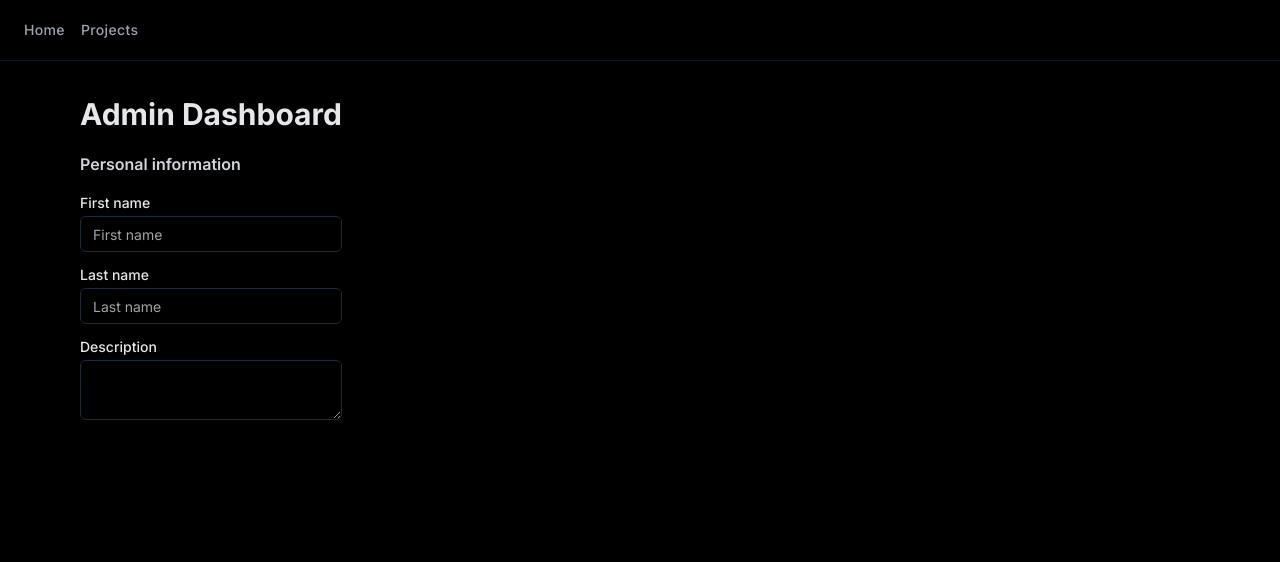
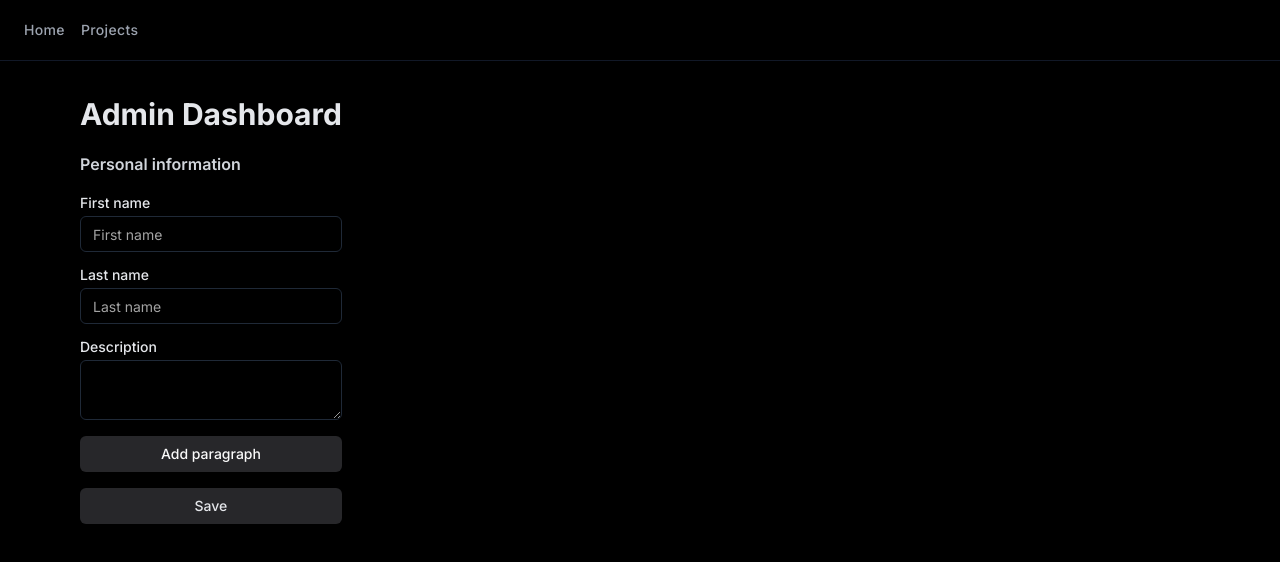
Before and after one commit to iLoveHanekawa/horizon, a Next.js app: page /admin in a window 1280 px wide. Shown: the top 562 px of the page. Built offline with nearby package versions, Linux system fonts and the light colour scheme.

Commit message:
feat[trpc]: Added basic trpc configurations

```diff
--- a/src/app/admin/page.tsx
+++ b/src/app/admin/page.tsx
@@ -1,3 +1,4 @@
+import { Button } from "@/components/ui/button"
 import { Input } from "@/components/ui/input"
 import { Label } from "@/components/ui/label"
 import { Textarea } from "@/components/ui/textarea"
@@ -9,19 +10,21 @@ export default function Page() {
                 <h1 className="text-3xl font-bold">Admin Dashboard</h1>
                 <h2 className="text-md font-semibold text-gray-300 mt-3">Personal information</h2>
             </div>
-            <form className="mt-5">
+            <form className="mt-5 flex flex-col gap-4">
                 <div className="grid w-full max-w-sm items-center gap-1.5">
                     <Label htmlFor="firstname">First name</Label>
                     <Input type="text" id="firstname" placeholder="First name" />
                 </div>
-                <div className="grid w-full max-w-sm items-center gap-1.5 mt-4">
+                <div className="grid w-full max-w-sm items-center gap-1.5">
                     <Label htmlFor="lastname">Last name</Label>
                     <Input type="text" id="lastname" placeholder="Last name" />
                 </div>
-                <div className="grid w-full max-w-sm items-center gap-1.5 mt-4">
+                <div className="grid w-full max-w-sm items-center gap-1.5">
                     <Label htmlFor="description">Description</Label>
                     <Textarea />
                 </div>
+                <Button className="bg-zinc-800">Add paragraph</Button>
+                <Button className="bg-zinc-800  text-gray-200 duration-300" type="submit">Save</Button>
             </form>
         </section>
     </main>
--- a/src/app/page.tsx
+++ b/src/app/page.tsx
@@ -4,7 +4,6 @@ import { IconTray } from "./components/IconTray";
 export default function Home() {
   return (
     <main className="horizon-page items-center">
-
       <IconTray />
     </main>
   );
--- /dev/null
+++ b/src/app/register/index.tsx
@@ -0,0 +1,7 @@
+import prisma from "@/db"
+
+export default async function Page() {
+    const user = prisma.user.findFirst();
+
+    return <div>Register</div>
+}
--- /dev/null
+++ b/src/components/ui/button.tsx
@@ -0,0 +1,57 @@
+import * as React from "react"
+import { Slot } from "@radix-ui/react-slot"
+import { cva, type VariantProps } from "class-variance-authority"
+
+import { cn } from "@/lib/utils"
+
+const buttonVariants = cva(
+  "inline-flex items-center justify-center whitespace-nowrap rounded-md text-sm font-medium transition-colors focus-visible:outline-none focus-visible:ring-1 focus-visible:ring-neutral-950 disabled:pointer-events-none disabled:opacity-50 dark:focus-visible:ring-neutral-300",
+  {
+    variants: {
+      variant: {
+        default:
+          "bg-neutral-900 text-neutral-50 shadow hover:bg-neutral-900/90 dark:bg-neutral-50 dark:text-neutral-900 dark:hover:bg-neutral-50/90",
+        destructive:
+          "bg-red-500 text-neutral-50 shadow-sm hover:bg-red-500/90 dark:bg-red-900 dark:text-neutral-50 dark:hover:bg-red-900/90",
+        outline:
+          "border border-neutral-200 bg-white shadow-sm hover:bg-neutral-100 hover:text-neutral-900 dark:border-neutral-800 dark:bg-neutral-950 dark:hover:bg-neutral-800 dark:hover:text-neutral-50",
+        secondary:
+          "bg-neutral-100 text-neutral-900 shadow-sm hover:bg-neutral-100/80 dark:bg-neutral-800 dark:text-neutral-50 dark:hover:bg-neutral-800/80",
+        ghost: "hover:bg-neutral-100 hover:text-neutral-900 dark:hover:bg-neutral-800 dark:hover:text-neutral-50",
+        link: "text-neutral-900 underline-offset-4 hover:underline dark:text-neutral-50",
+      },
+      size: {
+        default: "h-9 px-4 py-2",
+        sm: "h-8 rounded-md px-3 text-xs",
+        lg: "h-10 rounded-md px-8",
+        icon: "h-9 w-9",
+      },
+    },
+    defaultVariants: {
+      variant: "default",
+      size: "default",
+    },
+  }
+)
+
+export interface ButtonProps
+  extends React.ButtonHTMLAttributes<HTMLButtonElement>,
+    VariantProps<typeof buttonVariants> {
+  asChild?: boolean
+}
+
+const Button = React.forwardRef<HTMLButtonElement, ButtonProps>(
+  ({ className, variant, size, asChild = false, ...props }, ref) => {
+    const Comp = asChild ? Slot : "button"
+    return (
+      <Comp
+        className={cn(buttonVariants({ variant, size, className }))}
+        ref={ref}
+        {...props}
+      />
+    )
+  }
+)
+Button.displayName = "Button"
+
+export { Button, buttonVariants }
--- /dev/null
+++ b/src/db.ts
@@ -0,0 +1,23 @@
+import { PrismaClient } from '@prisma/client'
+
+const prismaClientSingleton = () => {
+  return new PrismaClient()
+}
+
+declare global {
+  var prisma: undefined | ReturnType<typeof prismaClientSingleton>
+}
+
+type BigIntWithSerializer = {
+  toJSON: () => string
+} & typeof globalThis.BigInt.prototype
+
+(globalThis.BigInt.prototype as BigIntWithSerializer).toJSON = function() {
+  return this.toString()
+}
+
+const prisma = globalThis.prisma ?? prismaClientSingleton()
+
+export default prisma
+
+if (process.env.NODE_ENV !== 'production') globalThis.prisma = prisma
--- /dev/null
+++ b/src/pages/api/[trpc].ts
@@ -0,0 +1,7 @@
+import * as trpcNext from '@trpc/server/adapters/next';
+import { appRouter } from '@/server/routers/_app';
+
+export default trpcNext.createNextApiHandler({
+    router: appRouter,
+    createContext: () => ({})
+})
--- /dev/null
+++ b/src/server/routers/_app.ts
@@ -0,0 +1,12 @@
+import { z } from 'zod';
+import { procedure, router } from '../trpc';
+
+export const appRouter = router({
+    hello: procedure.input(z.object({ text: z.string() })).query((opts) => {
+        return {
+            greeting: `hello ${opts.input.text}`
+        }
+    })
+})
+
+export type AppRouter = typeof appRouter;
--- /dev/null
+++ b/src/server/trpc.ts
@@ -0,0 +1,6 @@
+import { initTRPC } from '@trpc/server'
+
+const t = initTRPC.create();
+
+export const router = t.router;
+export const procedure = t.procedure;
--- /dev/null
+++ b/src/utils/trpc.ts
@@ -0,0 +1,29 @@
+import { type AppRouter } from "@/server/routers/_app";
+import { httpBatchLink } from "@trpc/client";
+import { createTRPCNext } from '@trpc/next';
+
+function getBaseUrl() {
+    if (typeof window !== 'undefined')
+      // browser should use relative path
+      return '';
+    if (process.env.VERCEL_URL)
+      // reference for vercel.com
+      return `https://${process.env.VERCEL_URL}`;
+    if (process.env.RENDER_INTERNAL_HOSTNAME)
+      // reference for render.com
+      return `http://${process.env.RENDER_INTERNAL_HOSTNAME}:${process.env.PORT}`;
+    // assume localhost
+    return `http://localhost:${process.env.PORT ?? 3000}`;
+  }
+
+export const trpc = createTRPCNext<AppRouter>({
+    config(opts) {
+        return {
+            links: [
+                httpBatchLink({
+                    url: `${getBaseUrl()}/api/trpc`, async headers() { return ({}) }
+                })
+            ]
+        }
+    },
+})
```
Also changed, not shown: package.json (+11 -1 lines), 1 other file (tests, documents, lock files or other folders).
